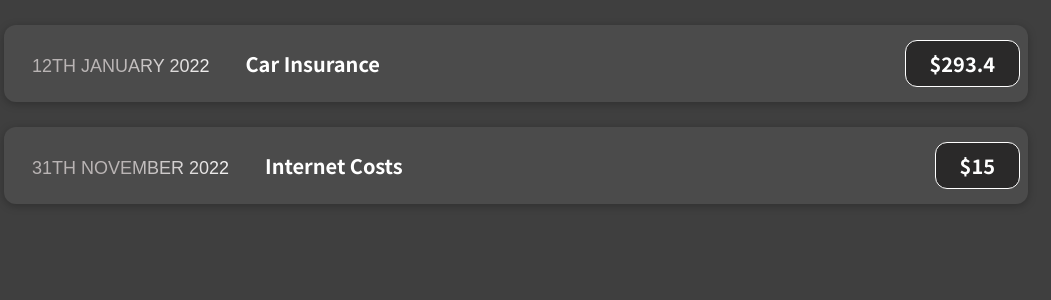
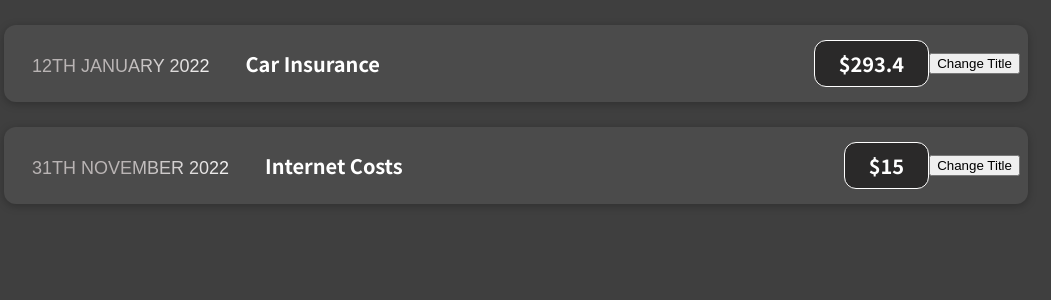
Before and after one commit to hamzaplojovic/expense_tracker, a JavaScript app in the folder app/: page / in a window 1280 px wide. Shown: the top 300 px of the page, without its empty margins (124-1175 px from the left). Built offline with nearby package versions, Linux system fonts and the light colour scheme.

Commit message:
Adding event listeners

```diff
--- a/app/package.json
+++ b/app/package.json
@@ -9,6 +9,7 @@
     "react": "^17.0.2",
     "react-dom": "^17.0.2",
     "react-scripts": "5.0.0",
+    "sweetalert": "^2.1.2",
     "web-vitals": "^2.1.2"
   },
   "scripts": {
--- a/app/src/components/ExpenseItem.js
+++ b/app/src/components/ExpenseItem.js
@@ -1,7 +1,11 @@
 // A component in React is a function!!!
 import "./ExpenseItem.css";
+import swal from "sweetalert";
 
 function ExpenseItem(props) {
+    const clickHandler = () => {
+        swal("Hello world!");
+    };
     return (
         <div className="expense-item">
             <div id="date">{props.date}</div>
@@ -9,6 +13,7 @@
                 <h2>{props.name}</h2>
                 <div className="expense-item__price">{"$" + props.price}</div>
             </div>
+            <button onClick={clickHandler}>Change Title</button>
         </div>
     );
 }
```
Also changed, not shown: 1 other file (tests, documents, lock files or other folders).
